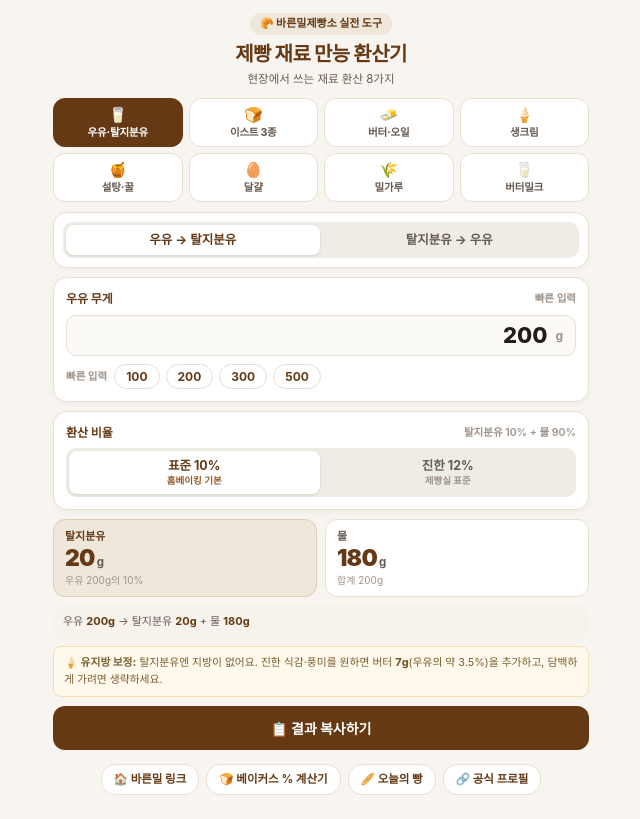
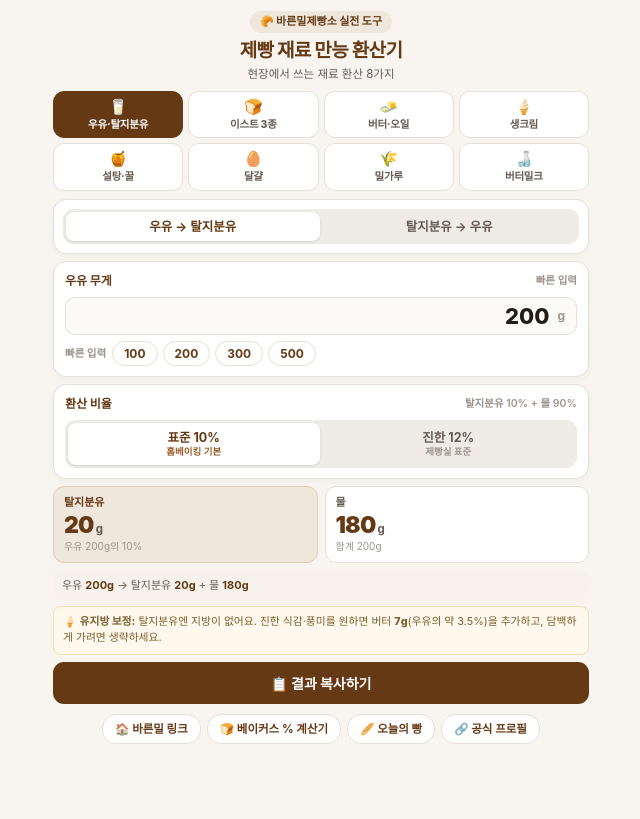
Before and after one commit to chominsoo1/bareunmill, a plain HTML site: page convert/index.html in a window 1280 px wide. Shown: the whole page, without its empty margins (319-959 px from the left). Drawn offline with Linux system fonts and the light colour scheme.

Commit message:
환산기 아이폰 한눈 보기용 여백 압축·버터밀크 탭 아이콘 변경

```diff
--- a/convert/index.html
+++ b/convert/index.html
@@ -16,20 +16,20 @@
     --font:'Pretendard',-apple-system,BlinkMacSystemFont,'Apple SD Gothic Neo','Noto Sans KR',sans-serif;
   }
   *{box-sizing:border-box;margin:0;padding:0;font-family:var(--font);-webkit-tap-highlight-color:transparent}
-  body{background:var(--bg);color:var(--text);line-height:1.45;font-size:14px;padding:12px 12px 24px;max-width:560px;margin:0 auto}
+  body{background:var(--bg);color:var(--text);line-height:1.45;font-size:14px;padding:10px 12px 20px;max-width:560px;margin:0 auto}
 
-  header{text-align:center;margin-bottom:10px}
-  .badge{display:inline-block;background:var(--primary-light);color:var(--primary-dark);font-size:11px;font-weight:800;padding:3px 10px;border-radius:20px;margin-bottom:5px}
-  h1{font-size:20px;font-weight:800;letter-spacing:-.6px;color:var(--primary-dark)}
+  header{text-align:center;margin-bottom:8px}
+  .badge{display:inline-block;background:var(--primary-light);color:var(--primary-dark);font-size:11px;font-weight:800;padding:3px 10px;border-radius:20px;margin-bottom:4px}
+  h1{font-size:19px;font-weight:800;letter-spacing:-.6px;color:var(--primary-dark)}
   .hdesc{font-size:11.5px;color:var(--sub);margin-top:2px}
 
-  .tabs{display:grid;grid-template-columns:repeat(4,1fr);gap:6px;margin-bottom:10px}
-  .tab{background:#fff;border:1px solid var(--border);border-radius:12px;padding:7px 2px 6px;display:flex;flex-direction:column;align-items:center;gap:1px;cursor:pointer;color:var(--sub);transition:background .15s,color .15s,border-color .15s}
+  .tabs{display:grid;grid-template-columns:repeat(4,1fr);gap:5px;margin-bottom:8px}
+  .tab{background:#fff;border:1px solid var(--border);border-radius:11px;padding:6px 2px 5px;display:flex;flex-direction:column;align-items:center;gap:1px;cursor:pointer;color:var(--sub);transition:background .15s,color .15s,border-color .15s}
   .tab .em{font-size:15px;line-height:1.2}
   .tab .nm{font-size:10.5px;font-weight:800;letter-spacing:-.2px;white-space:nowrap}
   .tab.on{background:var(--primary-dark);border-color:var(--primary-dark);color:#fff}
 
-  .card{background:var(--card);border:1px solid var(--border);border-radius:14px;padding:12px;box-shadow:0 2px 6px rgba(40,25,10,.04);margin-bottom:9px}
+  .card{background:var(--card);border:1px solid var(--border);border-radius:13px;padding:10px 11px;box-shadow:0 2px 6px rgba(40,25,10,.04);margin-bottom:7px}
   .lab{display:flex;justify-content:space-between;align-items:center;gap:6px;font-size:12px;font-weight:800;color:var(--primary-dark);margin-bottom:7px}
   .lab .hint{font-size:10.5px;font-weight:600;color:var(--muted);white-space:nowrap}
   .subtle{font-size:11px;color:var(--muted);margin-top:2px}
@@ -40,18 +40,18 @@
   .seg button small{display:block;font-size:9.5px;font-weight:600;color:var(--muted);margin-top:1px}
   .seg button.on small{color:var(--primary)}
 
-  .irow{display:flex;align-items:center;gap:8px;background:#FCFAF7;border:1px solid var(--border);border-radius:10px;padding:5px 12px;margin-top:8px}
+  .irow{display:flex;align-items:center;gap:8px;background:#FCFAF7;border:1px solid var(--border);border-radius:10px;padding:4px 11px;margin-top:6px}
   .irow input{flex:1;min-width:0;width:100%;border:0;background:transparent;font-size:22px;font-weight:800;color:var(--text);font-family:inherit;outline:none;text-align:right;padding:0;line-height:1.3}
   .irow .unit{flex:0 0 auto;font-size:12px;font-weight:700;color:var(--muted)}
   input[type=number]::-webkit-outer-spin-button,input[type=number]::-webkit-inner-spin-button{-webkit-appearance:none;margin:0}
 
-  .presets{display:flex;gap:6px;margin-top:8px;flex-wrap:wrap;align-items:center}
+  .presets{display:flex;gap:5px;margin-top:6px;flex-wrap:wrap;align-items:center}
   .presets .pl{font-size:10.5px;font-weight:700;color:var(--muted);margin-right:1px}
   .presets button{border:1px solid var(--border);background:#fff;border-radius:14px;padding:4px 11px;font-size:12px;font-weight:700;color:var(--primary-dark);font-family:inherit;cursor:pointer}
   .presets button:active{background:var(--primary-light)}
 
-  .res{display:flex;gap:8px;margin-bottom:8px}
-  .rbox{flex:1;min-width:0;background:#fff;border:1px solid var(--border);border-radius:12px;padding:9px 11px}
+  .res{display:flex;gap:7px;margin-bottom:7px}
+  .rbox{flex:1;min-width:0;background:#fff;border:1px solid var(--border);border-radius:11px;padding:8px 10px}
   .rbox.hot{background:var(--primary-light);border-color:#E0CDB8}
   .rl{font-size:11px;font-weight:700;color:var(--sub);white-space:nowrap;overflow:hidden;text-overflow:ellipsis}
   .rbox.hot .rl{color:var(--primary-dark)}
@@ -59,12 +59,12 @@
   .rv small{font-size:11.5px;font-weight:700;color:var(--sub);margin-left:2px;letter-spacing:0}
   .rs{font-size:10px;color:var(--muted);margin-top:1px;white-space:nowrap;overflow:hidden;text-overflow:ellipsis}
 
-  .note{font-size:11px;color:var(--sub);background:#F7F3EC;border-radius:8px;padding:8px 10px;margin-bottom:8px;line-height:1.5}
+  .note{font-size:11px;color:var(--sub);background:#F7F3EC;border-radius:8px;padding:7px 9px;margin-bottom:6px;line-height:1.48}
   .note b{color:var(--primary-dark)}
-  .tip{font-size:10.8px;color:var(--amber-t);background:var(--amber);border:1px solid var(--amber-b);border-radius:8px;padding:8px 10px;margin-bottom:9px;line-height:1.55}
+  .tip{font-size:10.8px;color:var(--amber-t);background:var(--amber);border:1px solid var(--amber-b);border-radius:8px;padding:7px 9px;margin-bottom:7px;line-height:1.5}
   .tip b{font-weight:800}
 
-  .copy{display:block;width:100%;border:0;background:var(--primary-dark);color:#fff;border-radius:12px;padding:12px;font-size:14px;font-weight:800;font-family:inherit;cursor:pointer}
+  .copy{display:block;width:100%;border:0;background:var(--primary-dark);color:#fff;border-radius:11px;padding:11px;font-size:14px;font-weight:800;font-family:inherit;cursor:pointer}
   .copy:active{opacity:.88}
 
   .yrow{display:flex;align-items:center;gap:8px;padding:7px 0;border-bottom:1px dashed #F0E6DA}
@@ -84,7 +84,7 @@
   .pane{display:none}
   .pane.on{display:block}
 
-  .foot{display:flex;gap:7px;flex-wrap:wrap;justify-content:center;margin-top:14px}
+  .foot{display:flex;gap:6px;flex-wrap:wrap;justify-content:center;margin-top:10px}
   .foot a{font-size:11.5px;font-weight:700;color:var(--primary-dark);background:#fff;border:1px solid var(--border);border-radius:14px;padding:6px 12px;text-decoration:none}
   .foot a:active{background:var(--primary-light)}
 
@@ -108,7 +108,7 @@
   <div class="tab" id="tab-sugar" onclick="setTab('sugar')"><span class="em">🍯</span><span class="nm">설탕·꿀</span></div>
   <div class="tab" id="tab-egg" onclick="setTab('egg')"><span class="em">🥚</span><span class="nm">달걀</span></div>
   <div class="tab" id="tab-flour" onclick="setTab('flour')"><span class="em">🌾</span><span class="nm">밀가루</span></div>
-  <div class="tab" id="tab-buttermilk" onclick="setTab('buttermilk')"><span class="em">🥛</span><span class="nm">버터밀크</span></div>
+  <div class="tab" id="tab-buttermilk" onclick="setTab('buttermilk')"><span class="em">🍶</span><span class="nm">버터밀크</span></div>
 </nav>
 
 <!-- ============ 1. 우유 ↔ 탈지분유 ============ -->
```
